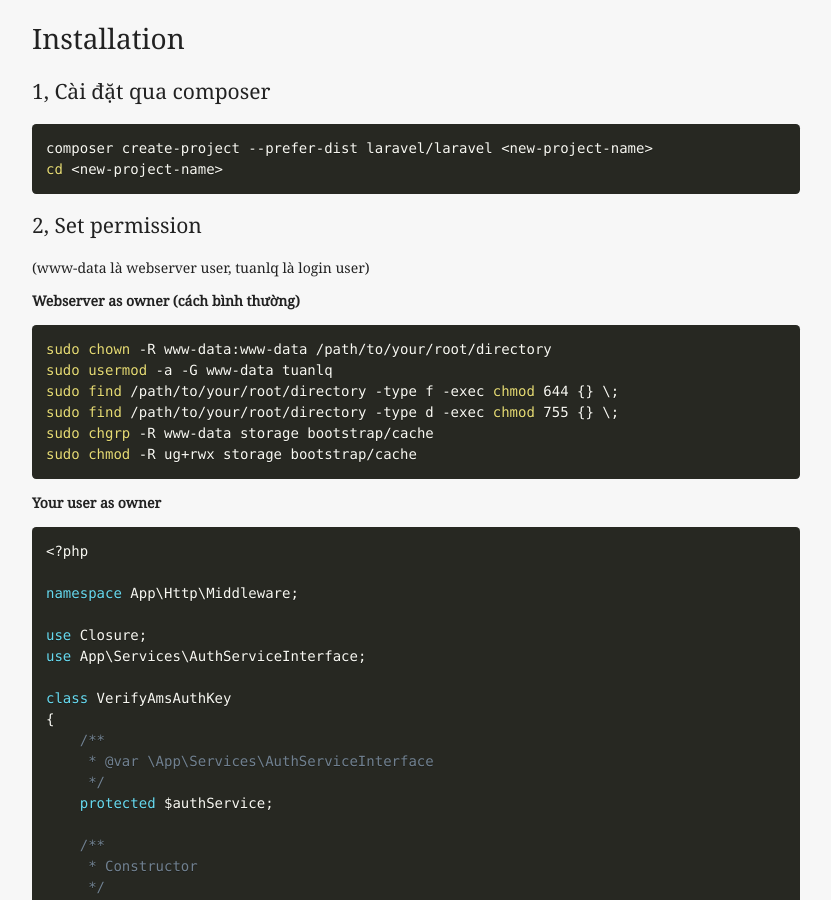
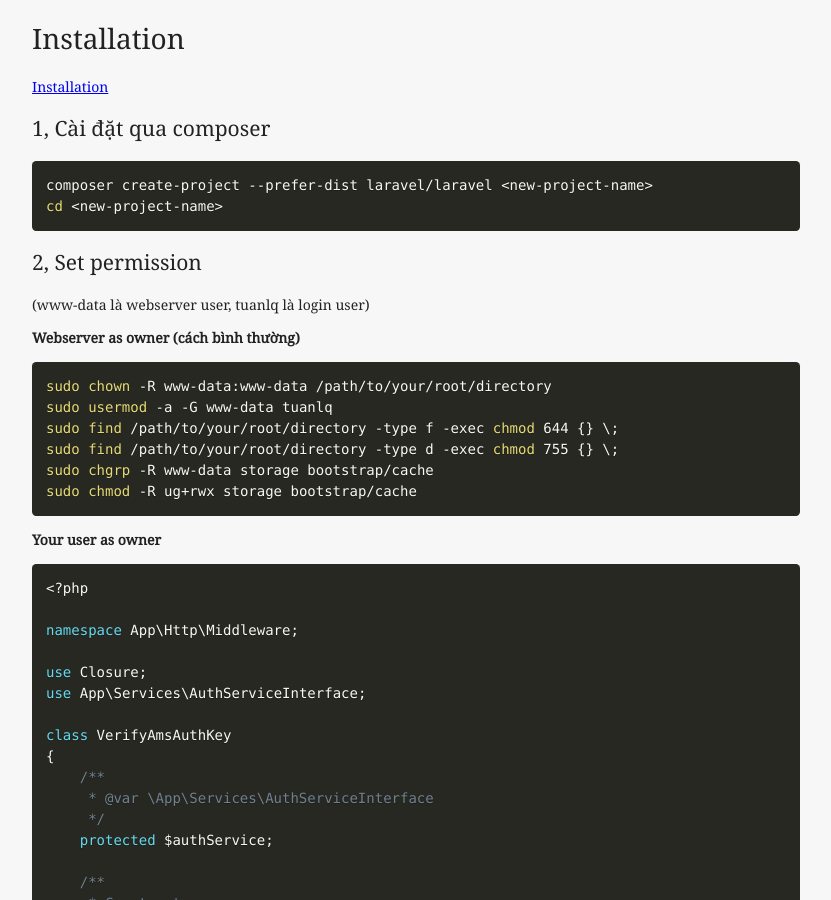
Before and after one commit to tuanle/tuanle.github.io, a Jekyll site: the page built from laravel/install.md, in a window 1280 px wide and 900 px high. Shown: the whole window, without its empty margins (224-1055 px from the left). Built offline with Jekyll 4.4.1, drawn with Linux system fonts in a browser that asks for light colours; our own code applies the rules of GitHub Pages for plain Markdown files.

Commit message:
[temp] Temporary commit in 2017-02-05 22:26

```diff
--- a/laravel/install.md
+++ b/laravel/install.md
@@ -1,4 +1,8 @@
 # Installation
+
+{% if page.title %}
+<a href="{{ root_url }}{{ page.url }}">{{ page.title }}</a>
+{% endif %}
 
 ## 1, Cài đặt qua composer
 
```
